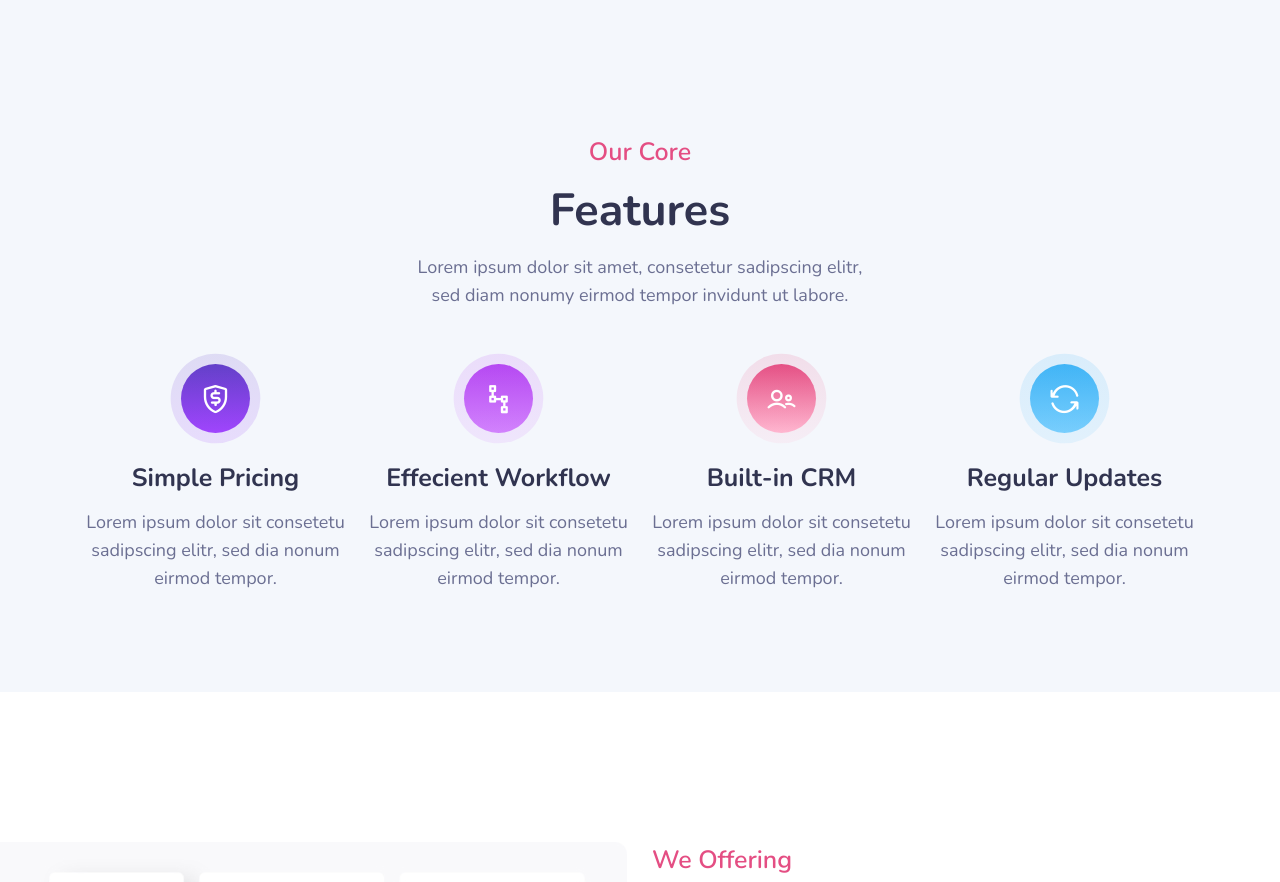
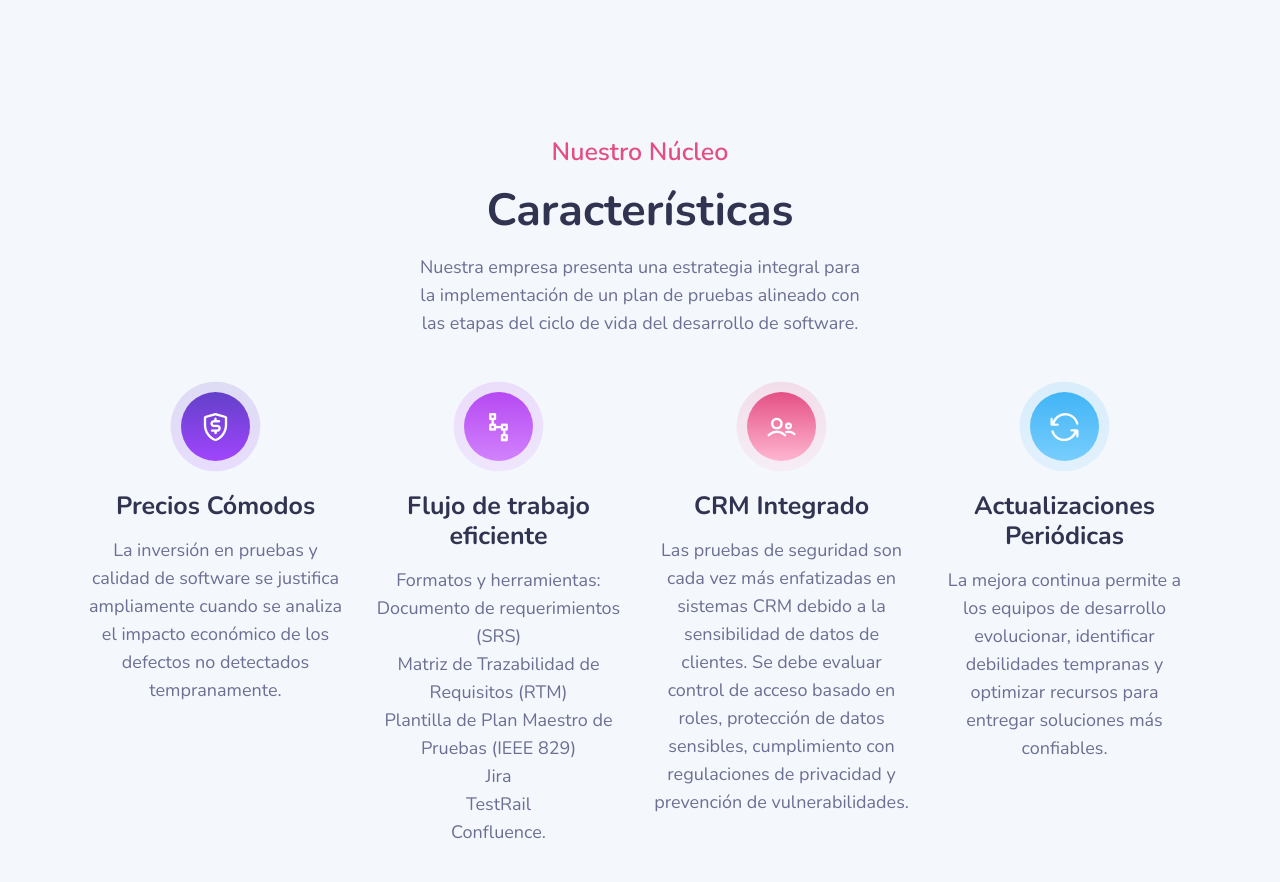
Before and after one commit to genioinfo/ScienceSoft, a plain HTML site: page index.html in a window 1280 px wide. Shown: the part 1000-1882 px from the top of the page. Drawn offline with nearby package versions, Linux system fonts and the light colour scheme.

Commit message:
Se ha traducido la mitad de la pagina

```diff
--- a/index.html
+++ b/index.html
@@ -105,7 +105,7 @@
                             estructurado es esencial para detectar errores tempranamente, reducir costos y garantizar la
                             satisfacción del cliente.</p>
                         <a href="#features" class="theme-btn wow fadeInUp" data-wow-delay=".8s"
-                            data-wow-duration="1.3s">Explore Features</a>
+                            data-wow-duration="1.3s">Explorar Caracteristicas</a>
                     </div>
                 </div>
                 <div class="col-xl-5 col-lg-6">
@@ -126,10 +126,11 @@
             <div class="row">
                 <div class="col-xl-5 col-lg-6 col-md-8 mx-auto">
                     <div class="section-title text-center mb-55">
-                        <span class="wow fadeInDown" data-wow-delay=".2s">Our Core</span>
-                        <h2 class="mb-15 wow fadeInUp" data-wow-delay=".4s">Features</h2>
-                        <p class="wow fadeInUp" data-wow-delay=".6s">Lorem ipsum dolor sit amet, consetetur sadipscing
-                            elitr, sed diam nonumy eirmod tempor invidunt ut labore.</p>
+                        <span class="wow fadeInDown" data-wow-delay=".2s">Nuestro Núcleo</span>
+                        <h2 class="mb-15 wow fadeInUp" data-wow-delay=".4s">Características</h2>
+                        <p class="wow fadeInUp" data-wow-delay=".6s">Nuestra empresa presenta una estrategia integral
+                            para la implementación de un plan de pruebas alineado con las etapas del ciclo de vida del
+                            desarrollo de software.</p>
                     </div>
                 </div>
             </div>
@@ -140,8 +141,9 @@
                         <div class="service-icon icon-gradient gradient-1 mb-30">
                             <i class="lni lni-money-protection"></i>
                         </div>
-                        <h4 class="mb-15">Simple Pricing</h4>
-                        <p>Lorem ipsum dolor sit consetetu sadipscing elitr, sed dia nonum eirmod tempor.</p>
+                        <h4 class="mb-15">Precios Cómodos</h4>
+                        <p>La inversión en pruebas y calidad de software se justifica ampliamente cuando se analiza el
+                            impacto económico de los defectos no detectados tempranamente.</p>
                     </div>
                 </div>
                 <div class="col-xl-3 col-lg-3 col-md-6">
@@ -150,8 +152,14 @@
                         <div class="service-icon icon-gradient gradient-2 mb-30">
                             <i class="lni lni-ux"></i>
                         </div>
-                        <h4 class="mb-15">Effecient Workflow</h4>
-                        <p>Lorem ipsum dolor sit consetetu sadipscing elitr, sed dia nonum eirmod tempor.</p>
+                        <h4 class="mb-15">Flujo de trabajo eficiente</h4>
+                        <p>Formatos y herramientas:<br>
+                            Documento de requerimientos (SRS)<br>
+                            Matriz de Trazabilidad de Requisitos (RTM)<br>
+                            Plantilla de Plan Maestro de Pruebas (IEEE 829)<br>
+                            Jira<br>
+                            TestRail<br>
+                            Confluence.</p>
                     </div>
                 </div>
                 <div class="col-xl-3 col-lg-3 col-md-6">
@@ -160,8 +168,11 @@
                         <div class="service-icon icon-gradient gradient-3 mb-30">
                             <i class="lni lni-users"></i>
                         </div>
-                        <h4 class="mb-15">Built-in CRM</h4>
-                        <p>Lorem ipsum dolor sit consetetu sadipscing elitr, sed dia nonum eirmod tempor.</p>
+                        <h4 class="mb-15">CRM Integrado</h4>
+                        <p>Las pruebas de seguridad son cada vez más enfatizadas en sistemas CRM debido a la
+                            sensibilidad de datos de clientes. Se debe evaluar control de acceso basado en roles,
+                            protección de datos sensibles, cumplimiento con regulaciones de privacidad y prevención de
+                            vulnerabilidades.</p>
                     </div>
                 </div>
                 <div class="col-xl-3 col-lg-3 col-md-6">
@@ -170,8 +181,9 @@
                         <div class="service-icon icon-gradient  gradient-4 mb-30">
                             <i class="lni lni-reload"></i>
                         </div>
-                        <h4 class="mb-15">Regular Updates</h4>
-                        <p>Lorem ipsum dolor sit consetetu sadipscing elitr, sed dia nonum eirmod tempor.</p>
+                        <h4 class="mb-15">Actualizaciones Periódicas</h4>
+                        <p>La mejora continua permite a los equipos de desarrollo evolucionar, identificar debilidades
+                            tempranas y optimizar recursos para entregar soluciones más confiables.</p>
                     </div>
                 </div>
             </div>
@@ -308,19 +320,7 @@
     </section>
     <!-- ========================= team-section end ========================= -->
 
-    <!-- ========================= testimonial-section start ========================= -->
-    <section class="testimonial-section pt-100 pb-100 gray-bg">
 
-        <div class="container text-center">
-            <h1>You are using free lite version of the template</h1>
-            <p>Please, purchase full version of the template to get all sections, elements and permission to remove
-                footer credits</p></br>
-            <a href="https://rebrand.ly/softland-ud" rel="nofollow" class="theme-btn wow fadeInUp" data-wow-delay=".8s"
-                data-wow-duration="1.3s">Purchase Now</a>
-        </div>
-
-    </section>
-    <!-- ========================= testimonial-section end ========================= -->
 
     <!-- ========================= faq-section start ========================= -->
     <section class="faq-section pt-150">
```
